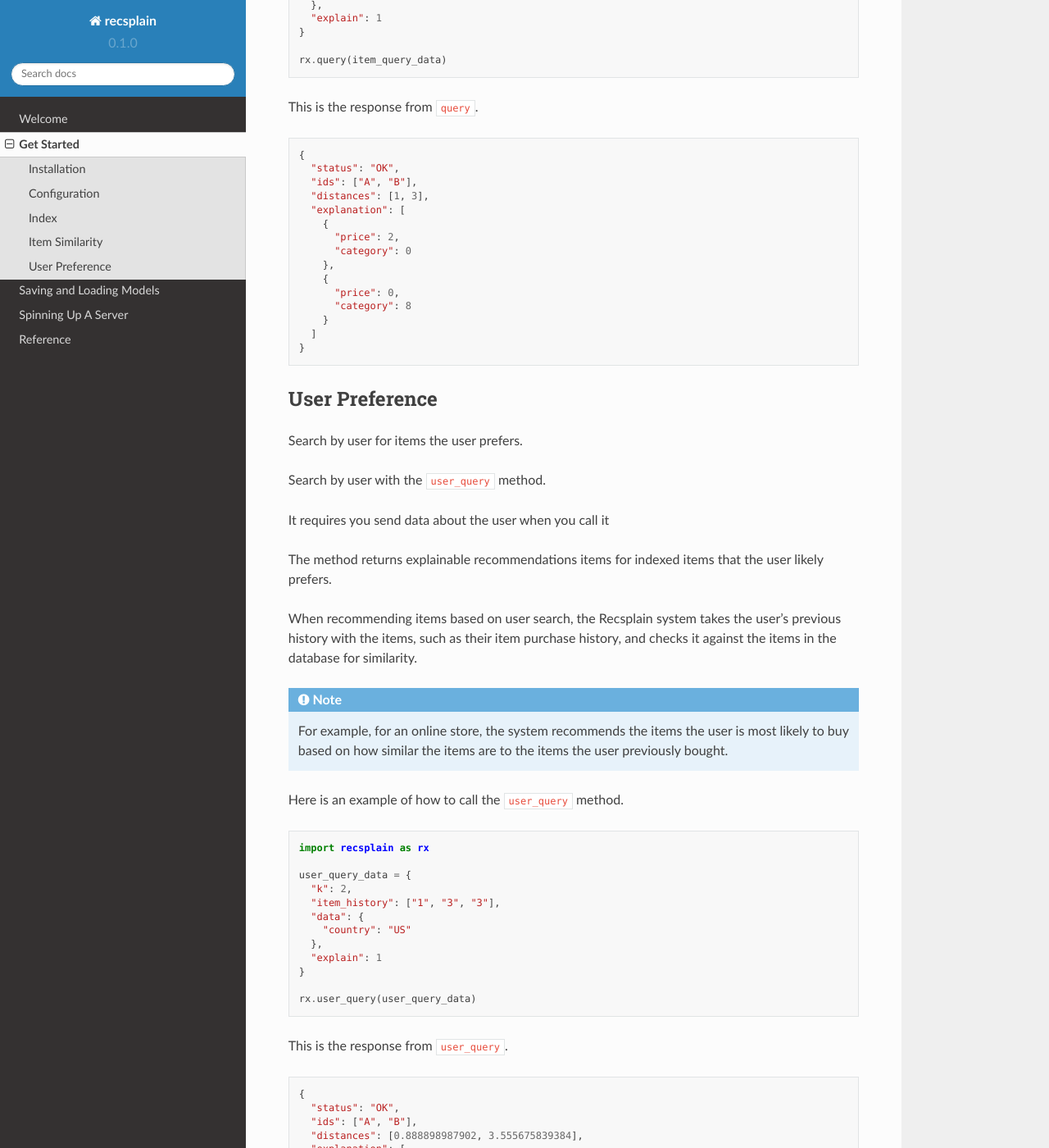
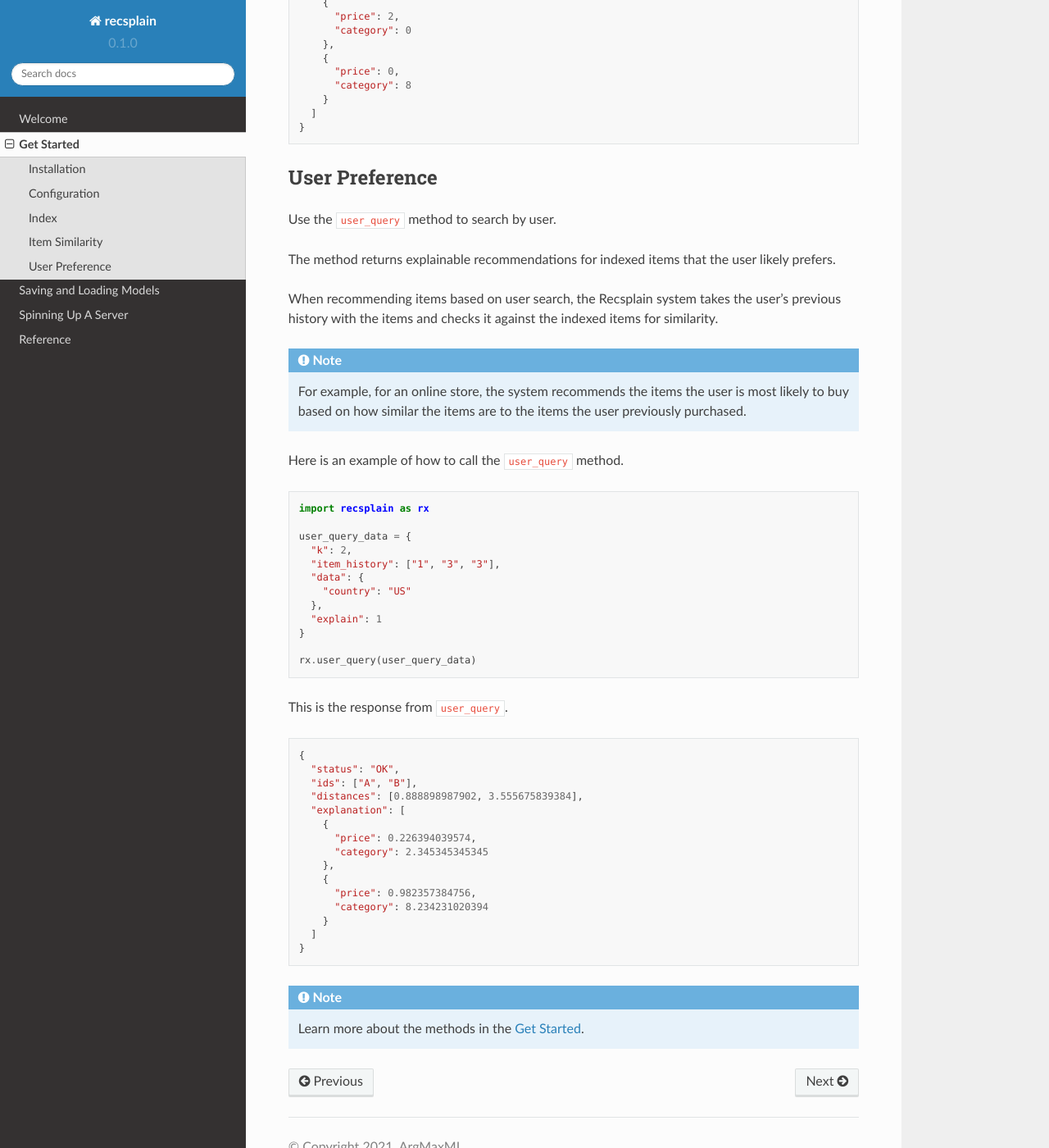
Before and after one commit to argmaxml/recsplain, a Sphinx documentation site: the page built from docs/source/get-started.rst, in a window 1280 px wide and 1400 px high, scrolled down 3030 px. Shown: the whole window at 82% size. Built offline with Sphinx 7.4.7 and the Read the Docs theme 2.0.0, drawn with Linux system fonts in a browser that asks for light colours; some of the changed text lies outside the part shown.

Commit message:
revise getting started and reference

```diff
--- a/docs/source/get-started.rst
+++ b/docs/source/get-started.rst
@@ -6,28 +6,22 @@
 Get Started 🦖
 ==========================================
 
+Follow the guide below to start making explainable recommendations with Recsplain.
+
 Installation
 ----------------
 
 Import the package using the following import statement.
 
 .. code-block:: python
+
     import recssplain as rx
 
 
 Configuration
 ---------------------------------------------------------
 
-Configure the system with your filters, encoders, and metric.
-
-You need to configure the system so that it knows how to:
-
-- Partition the items for comparison
-- Compare items within the same partition
-
-Enter your configuration settings using the ``init_schema`` method.
-
-It requires you send data when you call it. The method returns data about the system configurations.
+Use the ``init_schema`` method to configure the system so that it knows how to partition and compare feature vectors.
 
 Here is an example of how to call the ``init_schema`` method.
 
@@ -43,14 +37,8 @@
 Index
 ---------------------------------------------------------
 
-Add items to the Recsplain system so you have items to partition and compare.
+Use the ``index`` method to dd items to the Recsplain system so that it has items to partition and compare.
 
-Add items to the system using the ``index`` method.
-
-.. note::
-   If you do not index items, when you search there will be nothing to check the search against for similarity.
-
-The system filters the items into separate partitions based on the filters you configured.
 
 Here is an example of how to call the ``index`` method.
 
@@ -63,17 +51,16 @@
   :language: python
 
 .. note::
+   If you do not index items, when you search there will be nothing to check the search against for similarity.
+
+.. note::
    When reusing the index method, using the same id twice creates duplice entries in the index.
 
 
 Item Similarity
 ---------------------------------------------------------
 
-Search by item for similar items.
-
-Search by item using the ``query`` method.
-
-It requires you send data about the search item when you call it.
+Use the ``query`` method to search by item.
 
 The method returns explainable recommendations for indexed items that are similar to the search item.
 
@@ -91,18 +78,14 @@
 User Preference
 ---------------------------------------------------------
 
-Search by user for items the user prefers.
+Use the ``user_query`` method to search by user.
 
-Search by user with the ``user_query`` method.
+The method returns explainable recommendations for indexed items that the user likely prefers.
 
-It requires you send data about the user when you call it
-
-The method returns explainable recommendations items for indexed items that the user likely prefers.
-
-When recommending items based on user search, the Recsplain system takes the user's previous history with the items, such as their item purchase history, and checks it against the items in the database for similarity.
+When recommending items based on user search, the Recsplain system takes the user's previous history with the items and checks it against the indexed items for similarity.
 
 .. note::
-   For example, for an online store, the system recommends the items the user is most likely to buy based on how similar the items are to the items the user previously bought.
+   For example, for an online store, the system recommends the items the user is most likely to buy based on how similar the items are to the items the user previously purchased.
 
 Here is an example of how to call the ``user_query`` method.
 
@@ -114,6 +97,8 @@
 .. literalinclude:: user_query_response.py
   :language: python
 
+.. note::
+   Learn more about the methods in the :doc:`reference`.
 
 .. toctree::
    :maxdepth: 0
```
